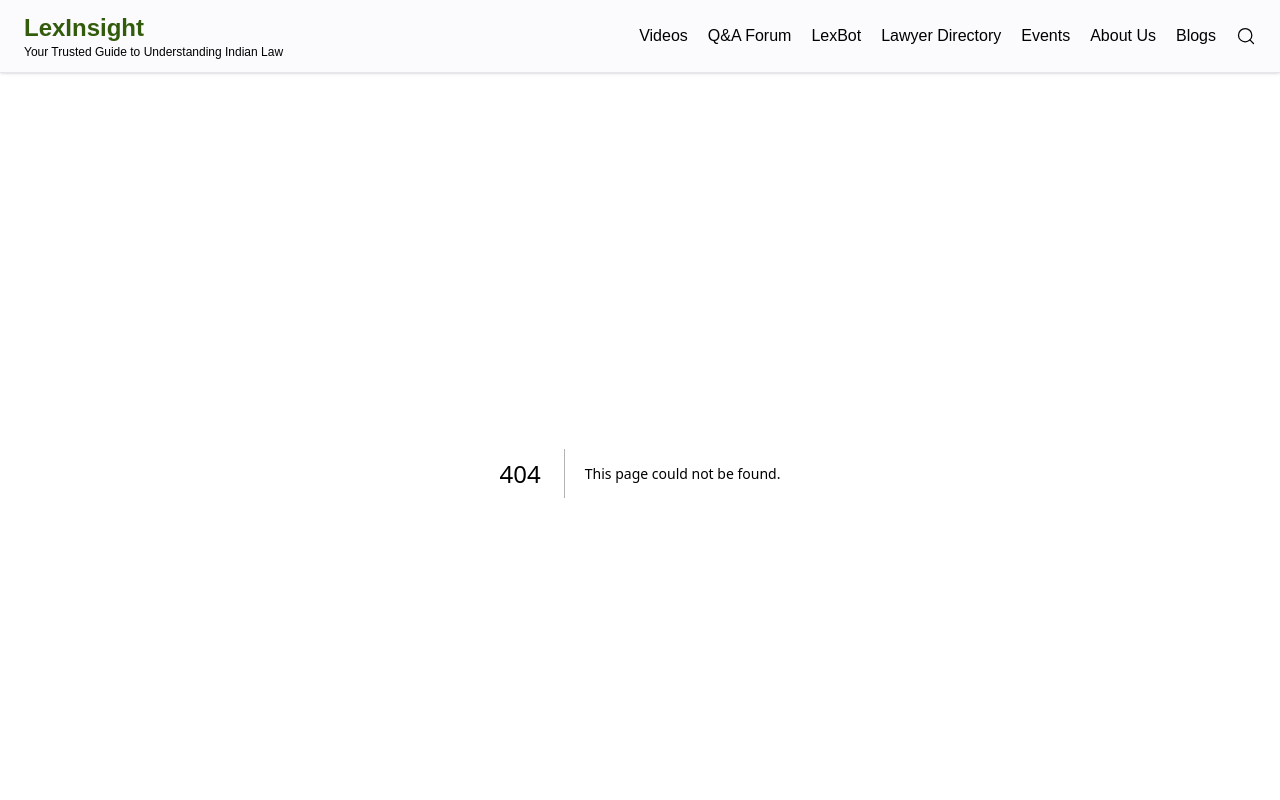
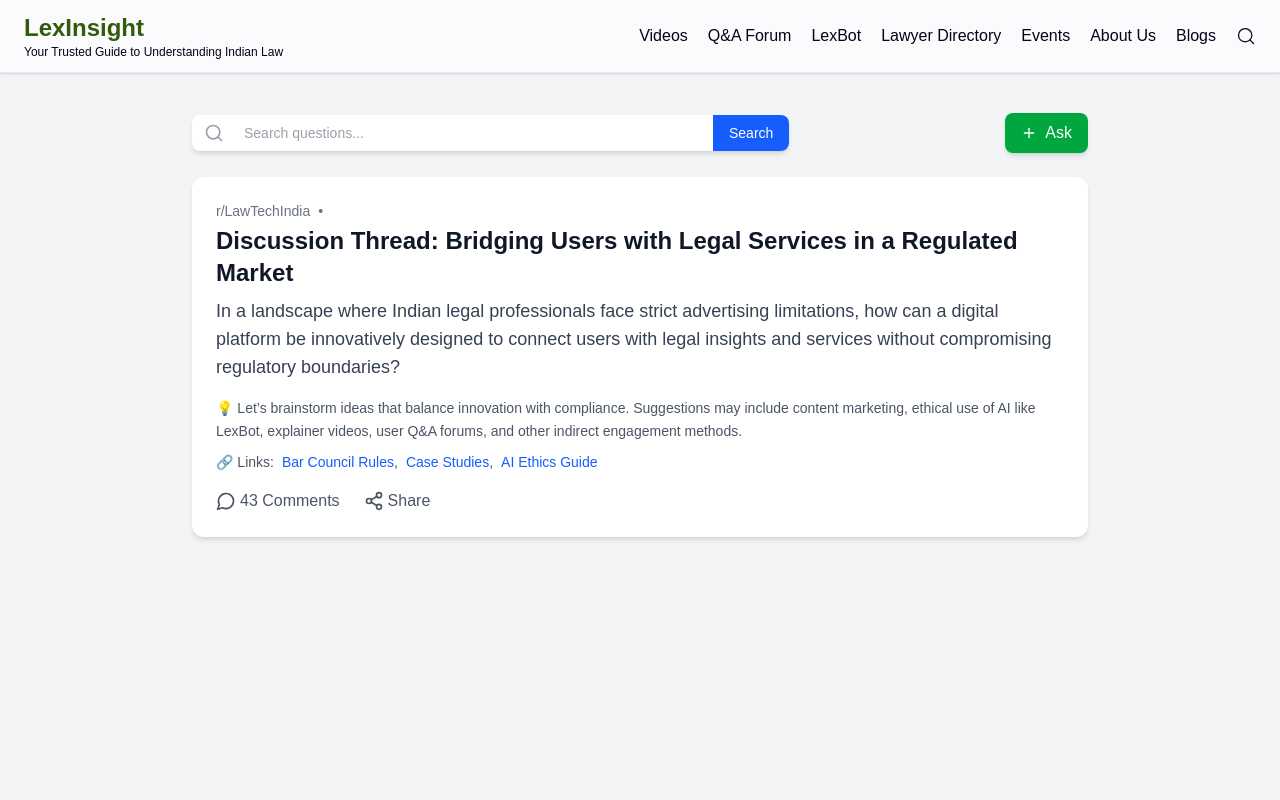
Before and after one commit to Aditya-A-Chavan/LexInsight, a Next.js app in the folder frontend/: page /Forum in a window 1280 px wide. Before the commit this address had no page. Shown: the top 800 px of the page. Built offline with nearby package versions, Linux system fonts and the light colour scheme.

Commit message:
forumpage

```diff
--- /dev/null
+++ b/frontend/src/app/Forum/page.jsx
@@ -0,0 +1,117 @@
+'use client';
+import React, { useState } from "react";
+import {
+  MessageCircle,
+  Share2,
+  Search,
+  Plus
+} from "lucide-react";
+
+export default function ForamPage() {
+  const [showToast, setShowToast] = useState(false);
+  const [copiedLink, setCopiedLink] = useState('');
+
+  const handleShareClick = () => {
+    const link = window.location.href;
+    setCopiedLink(link);
+    setShowToast(true);
+
+    setTimeout(() => {
+      setShowToast(false);
+      setCopiedLink('');
+    }, 3000);
+  };
+
+  return (
+    <div className="min-h-screen bg-gray-100 py-10 px-4">
+      {/* Toast Notification */}
+      {showToast && (
+        <div className="fixed bottom-6 right-6 bg-gray-800 text-white text-sm px-4 py-3 rounded-lg shadow-lg z-50 max-w-xs">
+          🔗 Link copied:
+          <div className="mt-1 break-words text-blue-300 underline text-xs">{copiedLink}</div>
+        </div>
+      )}
+
+      {/* Search + Ask Container */}
+      <div className="max-w-4xl mx-auto mb-6">
+        <div className="flex flex-col md:flex-row items-center justify-between gap-4">
+          {/* Search Field */}
+          <div className="flex w-full md:w-2/3 bg-white shadow-md rounded-lg overflow-hidden">
+            <div className="flex items-center px-3 text-gray-400">
+              <Search className="w-5 h-5" />
+            </div>
+            <input
+              type="text"
+              placeholder="Search questions..."
+              className="w-full px-2 py-2 text-sm text-gray-700 outline-none"
+            />
+            <button className="bg-blue-600 hover:bg-blue-700 text-white text-sm px-4 py-2">
+              Search
+            </button>
+          </div>
+
+          {/* Ask Button */}
+          <button className="flex items-center gap-2 bg-green-600 text-white px-4 py-2 rounded-lg hover:bg-green-700 shadow-md">
+            <Plus className="w-4 h-4" />
+            Ask
+          </button>
+        </div>
+      </div>
+
+      {/* Forum Post Content */}
+      <div className="max-w-4xl mx-auto bg-white shadow-md rounded-xl p-6">
+        {/* Post Meta */}
+        <div className="flex items-center gap-2 text-sm text-gray-500 mb-1">
+          <span>r/LawTechIndia</span>
+          <span>•</span>
+        </div>
+
+        {/* Title */}
+        <h1 className="text-2xl font-semibold text-gray-900 mb-2">
+          Discussion Thread: Bridging Users with Legal Services in a Regulated Market
+        </h1>
+
+        {/* Description */}
+        <h2 className="text-lg text-gray-700 font-medium mb-4">
+          In a landscape where Indian legal professionals face strict advertising limitations,
+          how can a digital platform be innovatively designed to connect users with legal insights
+          and services without compromising regulatory boundaries?
+        </h2>
+
+        {/* Content */}
+        <div className="text-sm text-gray-600 leading-relaxed mb-4">
+          <p>
+            💡 Let’s brainstorm ideas that balance innovation with compliance.
+            Suggestions may include content marketing, ethical use of AI like LexBot,
+            explainer videos, user Q&A forums, and other indirect engagement methods.
+          </p>
+
+          <p className="mt-2">
+            🔗 Links:
+            <a href="#" className="ml-2 text-blue-600 hover:underline">Bar Council Rules</a>,
+            <a href="#" className="ml-2 text-blue-600 hover:underline">Case Studies</a>,
+            <a href="#" className="ml-2 text-blue-600 hover:underline">AI Ethics Guide</a>
+          </p>
+        </div>
+
+        {/* Action Bar */}
+        <div className="flex items-center gap-6 text-gray-600 mt-4">
+
+
+          <div className="flex items-center gap-1">
+            <MessageCircle className="h-5 w-5" />
+            <span>43 Comments</span>
+          </div>
+
+          <button
+            onClick={handleShareClick}
+            className="flex items-center gap-1 hover:text-gray-800"
+          >
+            <Share2 className="h-5 w-5" />
+            <span>Share</span>
+          </button>
+        </div>
+      </div>
+    </div>
+  );
+}
--- a/frontend/src/components/layout/Header.jsx
+++ b/frontend/src/components/layout/Header.jsx
@@ -15,7 +15,7 @@ export function Header() {
   const navLinks = [
 
     { href: "/videos", text: "Videos" },
-    { href: "/forum", text: "Q&A Forum" },
+    { href: "/Forum", text: "Q&A Forum" },
     { href: "/lexbot", text: "LexBot" },
     { href: "/directory", text: "Lawyer Directory" },
     { href: "/events", text: "Events" },
```
